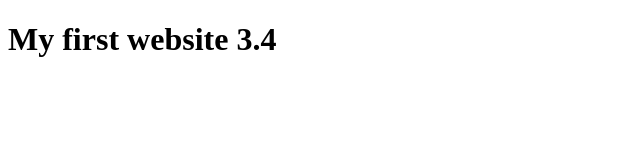
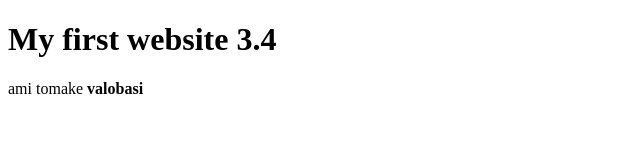
Before and after one commit to Aktaruzzaman-byte/My-First-Website-3.4, a plain HTML site: page index.html in a window 1280 px wide. Shown: the whole page, without its empty margins (0-640 px from the left). Drawn offline with Linux system fonts and the light colour scheme.

Commit message:
first commit

```diff
--- a/index.html
+++ b/index.html
@@ -7,5 +7,8 @@
 </head>
 <body>
     <h1>My first website 3.4</h1>
+    <div>
+        <p>ami tomake <b>valobasi</b></p>
+    </div>
 </body>
 </html>
```
